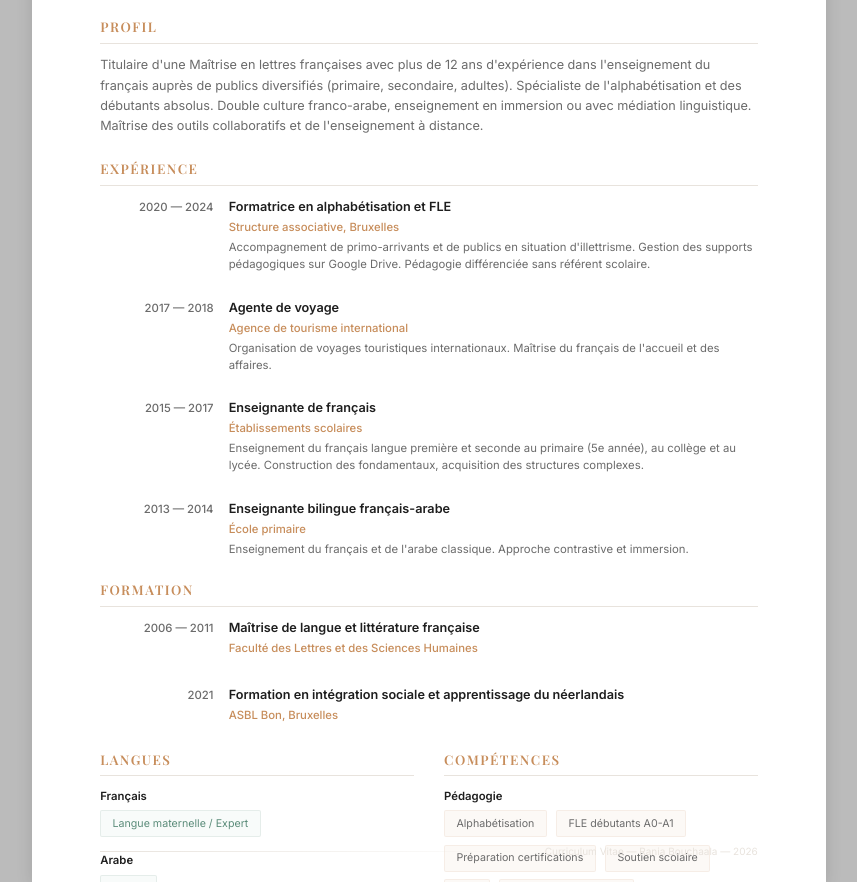
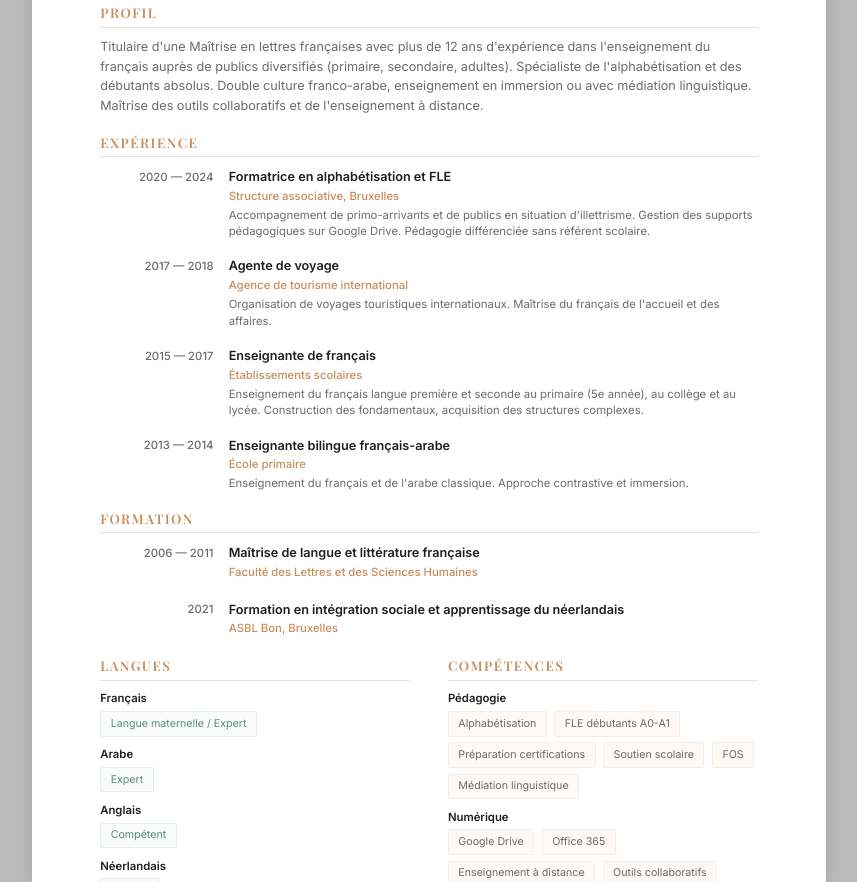
Before and after one commit to skan-triki/rania-bouchaala, a plain HTML site: page dossier-pdf.html in a window 1280 px wide. Shown: the part 1378-2260 px from the top of the page, without its empty margins (211-1068 px from the left). Drawn offline with nearby package versions, Linux system fonts and the light colour scheme; a web font is replaced by a local one.

Commit message:
Refonte page 2: footer en flux normal, sections reequilibrees, plus de chevauchement

```diff
--- a/dossier-pdf.html
+++ b/dossier-pdf.html
@@ -62,7 +62,7 @@
     .header-contact a { color: var(--c-gris); text-decoration: none; }
 
     /* === CONTENT === */
-    .content { padding: 0 18mm 22mm; }
+    .content { padding: 0 18mm 10mm; }
 
     /* === LETTRE === */
     .letter-meta {
@@ -85,7 +85,7 @@
       font-style: italic; color: var(--c-charbon);
     }
     .page-footer {
-      position: absolute; bottom: 6mm; left: 18mm; right: 18mm;
+      padding: 4mm 18mm 8mm;
       display: flex; align-items: center; gap: 6mm;
       font-size: 7.5pt; color: var(--c-gris-light);
     }
@@ -95,49 +95,49 @@
     }
 
     /* === CV === */
-    .cv-section { margin-bottom: 6mm; }
+    .cv-section { margin-bottom: 4.5mm; }
     .cv-section-title {
       font-family: var(--font-serif); font-size: 10pt; font-weight: 600;
       color: var(--c-terre); text-transform: uppercase; letter-spacing: 1.5px;
-      margin-bottom: 3mm; padding-bottom: 1.5mm;
+      margin-bottom: 2.5mm; padding-bottom: 1mm;
       border-bottom: 1px solid var(--c-gris-light);
     }
     .cv-intro {
-      font-size: 9.5pt; color: var(--c-gris); line-height: 1.6;
+      font-size: 9.5pt; color: var(--c-gris); line-height: 1.55;
     }
 
-    .cv-grid { display: grid; grid-template-columns: 30mm 1fr; gap: 2.5mm 4mm; }
+    .cv-grid { display: grid; grid-template-columns: 30mm 1fr; gap: 1.5mm 4mm; }
     .cv-date {
       font-size: 8.5pt; color: var(--c-gris); font-weight: 500;
       text-align: right; padding-top: 0.5mm;
     }
-    .cv-item { margin-bottom: 4mm; }
+    .cv-item { margin-bottom: 3mm; }
     .cv-item:last-child { margin-bottom: 0; }
     .cv-item-title {
       font-size: 9.5pt; font-weight: 600; color: var(--c-charbon);
-      margin-bottom: 0.8mm;
+      margin-bottom: 0.5mm;
     }
     .cv-item-place {
-      font-size: 8.5pt; color: var(--c-terre); font-weight: 500; margin-bottom: 0.8mm;
+      font-size: 8.5pt; color: var(--c-terre); font-weight: 500; margin-bottom: 0.5mm;
     }
     .cv-item-desc {
-      font-size: 8.5pt; color: var(--c-gris); line-height: 1.5;
+      font-size: 8.5pt; color: var(--c-gris); line-height: 1.45;
     }
 
-    .cv-two-col { display: grid; grid-template-columns: 1fr 1fr; gap: 8mm; align-items: start; margin-bottom: 4mm; }
-    .cv-skills-group { margin-bottom: 4mm; }
+    .cv-two-col { display: grid; grid-template-columns: 1fr 1fr; gap: 10mm; align-items: start; margin-bottom: 0; }
+    .cv-skills-group { margin-bottom: 2.5mm; }
     .cv-skills-group:last-child { margin-bottom: 0; }
     .cv-skills-label {
       font-size: 8.5pt; font-weight: 600; color: var(--c-charbon);
-      margin-bottom: 1.5mm;
+      margin-bottom: 1mm;
     }
     .cv-skills-list {
-      display: flex; flex-wrap: wrap; gap: 2mm 2.5mm;
+      display: flex; flex-wrap: wrap; gap: 1.5mm 2mm;
     }
     .cv-skill-tag {
       font-size: 8pt; color: var(--c-gris);
       background: rgba(199,141,91,0.05);
-      padding: 1.2mm 3mm; border-radius: 2px;
+      padding: 1mm 2.5mm; border-radius: 2px;
       border: 1px solid rgba(199,141,91,0.1);
     }
     .cv-skill-tag.lang {
@@ -148,11 +148,11 @@
     .cv-highlight {
       background: linear-gradient(135deg, rgba(199,141,91,0.04), rgba(199,141,91,0.01));
       border-left: 2.5px solid var(--c-terre); border-radius: 0 3px 3px 0;
-      padding: 3mm 4mm; margin: 3mm 0 6mm;
+      padding: 2.5mm 3.5mm; margin: 2mm 0 4.5mm;
     }
     .cv-highlight-text {
       font-family: var(--font-serif); font-size: 10pt; font-style: italic;
-      color: var(--c-charbon); line-height: 1.5;
+      color: var(--c-charbon); line-height: 1.45;
     }
 
     /* Print */
@@ -281,7 +281,7 @@
         </div>
       </div>
 
-      <div class="cv-two-col">
+      <div class="cv-two-col" style="margin-top:2mm;">
         <div class="cv-section">
           <div class="cv-section-title">Langues</div>
           <div class="cv-skills-group">
```
